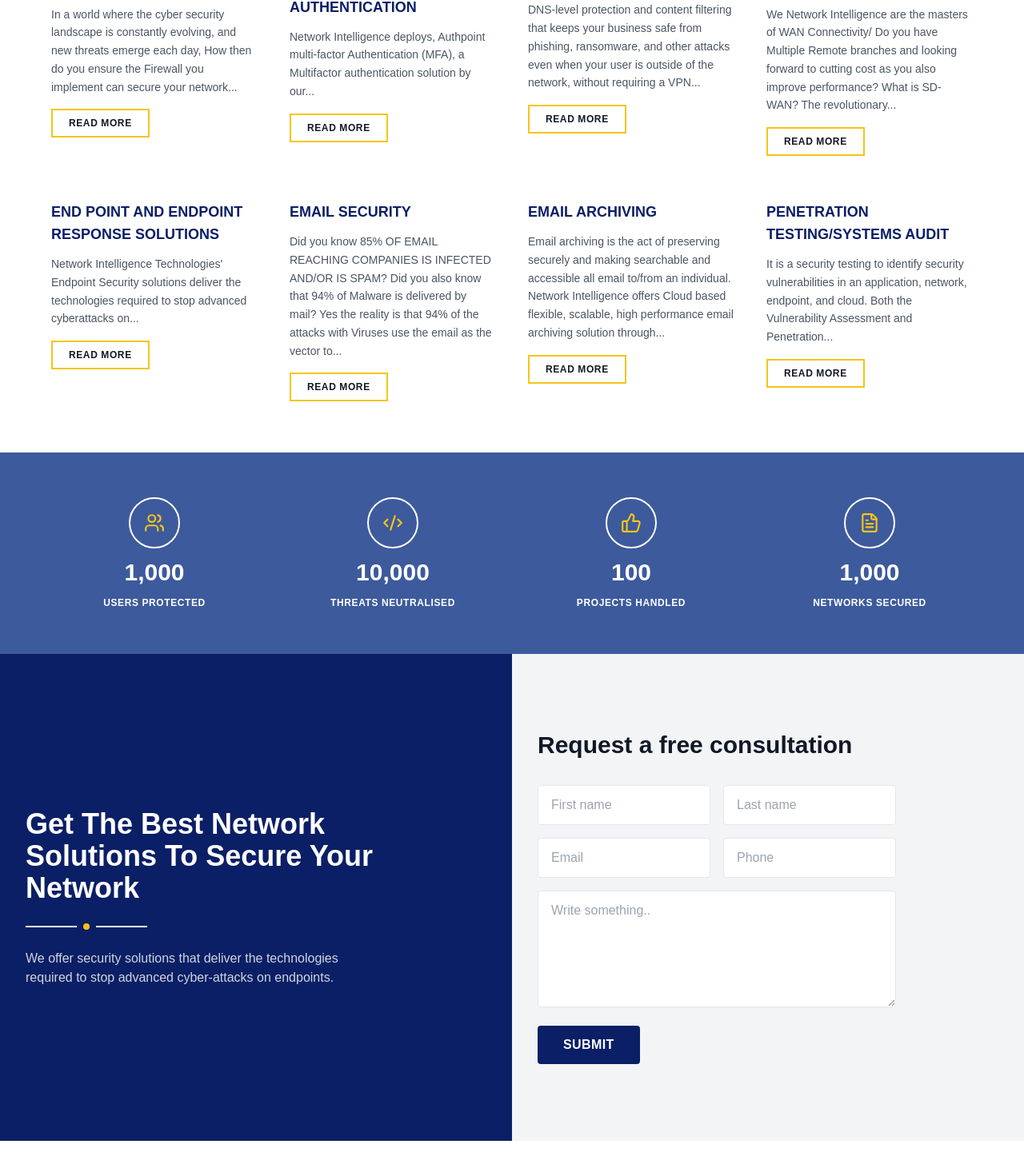
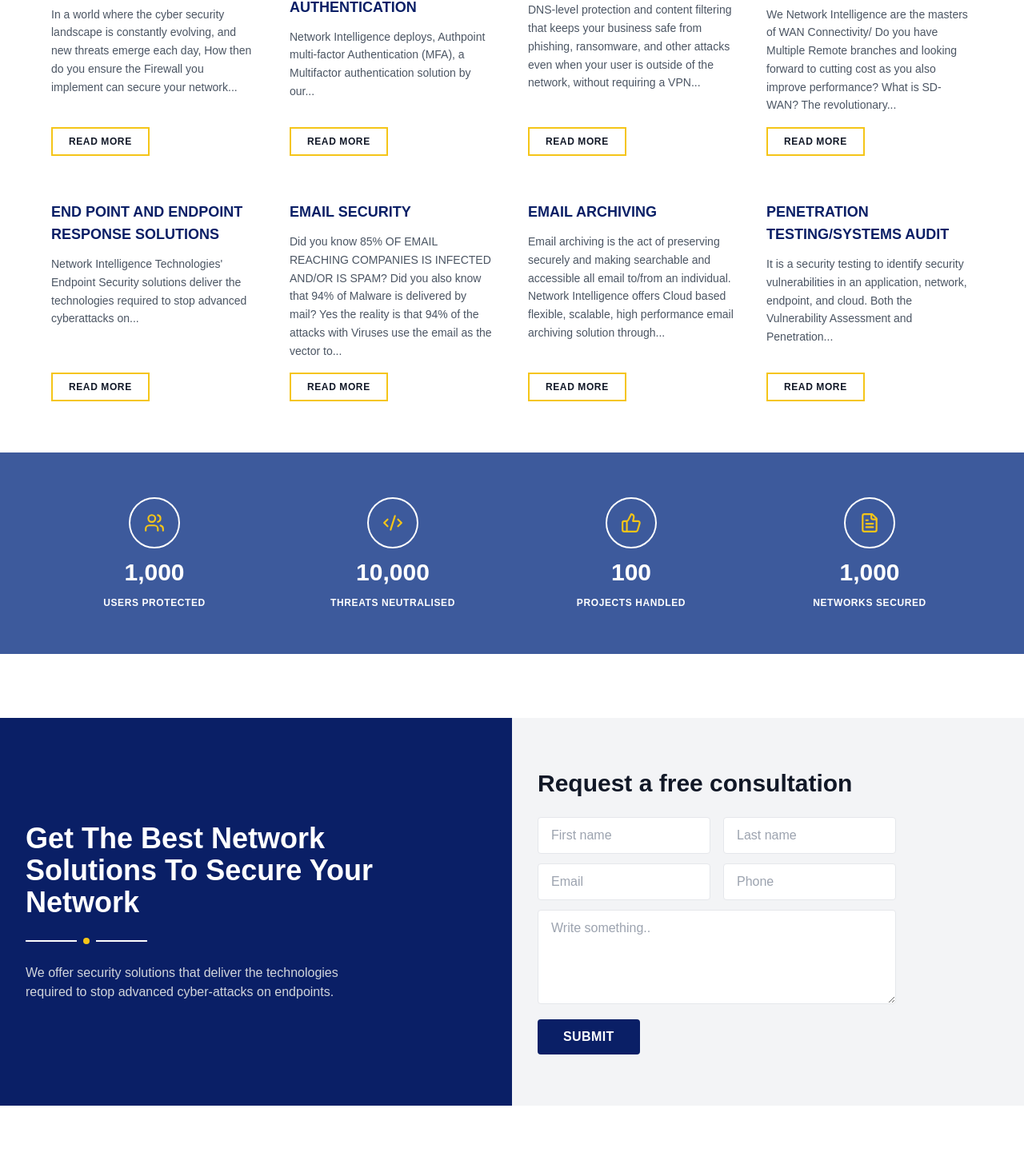
Before and after one commit to IamHendy/nit-website, a Next.js app: page / in a window 1280 px wide. Shown: the part 2233-3699 px from the top of the page at 80% size. Built offline with nearby package versions, Linux system fonts and the light colour scheme.

Commit message:
corrections

```diff
--- a/src/app/page.js
+++ b/src/app/page.js
@@ -37,7 +37,7 @@
       <section className="py-14 md:py-16">
         <div className="container">
           <SectionHeading compact>Our Solutions</SectionHeading>
-          <div className="grid grid-cols-1 sm:grid-cols-2 lg:grid-cols-3 xl:grid-cols-4 gap-x-10 gap-y-14">
+          <div className="grid grid-cols-1 sm:grid-cols-2 lg:grid-cols-3 xl:grid-cols-4 gap-x-10 gap-y-14 items-stretch">
             {[
               ...SOLUTIONS.map((s) => ({
                 href: `/solutions/${s.slug}`,
--- a/src/components/ConsultationSection.jsx
+++ b/src/components/ConsultationSection.jsx
@@ -2,8 +2,8 @@
 
 export default function ConsultationSection() {
   return (
-    <section className="grid grid-cols-1 md:grid-cols-2">
-      <div className="bg-navy text-white px-8 py-16 md:py-24 flex flex-col justify-center">
+    <section className="grid grid-cols-1 md:grid-cols-2 mt-14 md:mt-20">
+      <div className="bg-navy text-white px-8 py-12 md:py-16 flex flex-col justify-center">
         <div className="max-w-md mx-auto md:mx-0">
           <h2 className="text-3xl md:text-4xl font-bold leading-snug">
             Get The Best Network Solutions To Secure Your Network
@@ -20,47 +20,47 @@
         </div>
       </div>
 
-      <div className="bg-gray-100 px-8 py-16 md:py-24 flex flex-col justify-center">
+      <div className="bg-gray-100 px-8 py-12 md:py-16 flex flex-col justify-center">
         <div className="max-w-md mx-auto md:mx-0 w-full">
-          <h2 className="text-2xl md:text-3xl font-bold text-gray-900 mb-8">
+          <h2 className="text-2xl md:text-3xl font-bold text-gray-900 mb-6">
             Request a free consultation
           </h2>
           <form
-            className="space-y-4"
+            className="space-y-3"
             onSubmit={(e) => e.preventDefault()}
           >
             <div className="grid grid-cols-1 sm:grid-cols-2 gap-4">
               <input
                 type="text"
                 placeholder="First name"
-                className="w-full px-4 py-3 bg-white border border-gray-200 rounded focus:outline-none focus:ring-2 focus:ring-navy"
+                className="w-full px-4 py-2.5 bg-white border border-gray-200 rounded focus:outline-none focus:ring-2 focus:ring-navy"
               />
               <input
                 type="text"
                 placeholder="Last name"
-                className="w-full px-4 py-3 bg-white border border-gray-200 rounded focus:outline-none focus:ring-2 focus:ring-navy"
+                className="w-full px-4 py-2.5 bg-white border border-gray-200 rounded focus:outline-none focus:ring-2 focus:ring-navy"
               />
             </div>
             <div className="grid grid-cols-1 sm:grid-cols-2 gap-4">
               <input
                 type="email"
                 placeholder="Email"
-                className="w-full px-4 py-3 bg-white border border-gray-200 rounded focus:outline-none focus:ring-2 focus:ring-navy"
+                className="w-full px-4 py-2.5 bg-white border border-gray-200 rounded focus:outline-none focus:ring-2 focus:ring-navy"
               />
               <input
                 type="tel"
                 placeholder="Phone"
-                className="w-full px-4 py-3 bg-white border border-gray-200 rounded focus:outline-none focus:ring-2 focus:ring-navy"
+                className="w-full px-4 py-2.5 bg-white border border-gray-200 rounded focus:outline-none focus:ring-2 focus:ring-navy"
               />
             </div>
             <textarea
               placeholder="Write something.."
-              rows={5}
-              className="w-full px-4 py-3 bg-white border border-gray-200 rounded focus:outline-none focus:ring-2 focus:ring-navy resize-y"
+              rows={4}
+              className="w-full px-4 py-2.5 bg-white border border-gray-200 rounded focus:outline-none focus:ring-2 focus:ring-navy resize-y"
             ></textarea>
             <button
               type="submit"
-              className="bg-navy text-white font-semibold tracking-wide px-8 py-3 rounded hover:bg-navy-light transition-colors"
+              className="bg-navy text-white font-semibold tracking-wide px-8 py-2.5 rounded hover:bg-navy-light transition-colors"
             >
               SUBMIT
             </button>
--- a/src/components/Footer.jsx
+++ b/src/components/Footer.jsx
@@ -13,7 +13,7 @@
 export default function Footer() {
   return (
     <footer className="bg-navy-dark text-gray-300">
-      <div className="container grid grid-cols-1 md:grid-cols-4 gap-10 py-16">
+      <div className="max-w-6xl mx-auto px-6 md:px-10 grid grid-cols-1 md:grid-cols-4 gap-10 py-16">
         <div>
           <div className="bg-white rounded p-2 inline-block mb-4">
             <Image
--- a/src/components/SolutionCard.jsx
+++ b/src/components/SolutionCard.jsx
@@ -7,7 +7,7 @@
   goldButton = false,
 }) {
   return (
-    <div className="text-left">
+    <div className="text-left h-full flex flex-col">
       <h3 className="font-bold text-lg text-navy mb-3 uppercase">
         {title}
       </h3>
@@ -15,14 +15,14 @@
       {goldButton ? (
         <Link
           href={href}
-          className="inline-block border-2 border-gold text-gray-900 text-xs font-bold tracking-wider px-5 py-2 hover:bg-gold active:bg-gold-dark active:border-gold-dark transition-colors"
+          className="inline-block self-start mt-auto border-2 border-gold text-gray-900 text-xs font-bold tracking-wider px-5 py-2 hover:bg-gold active:bg-gold-dark active:border-gold-dark transition-colors"
         >
           READ MORE
         </Link>
       ) : (
         <Link
           href={href}
-          className="text-navy font-semibold text-sm hover:text-gold transition-colors"
+          className="text-navy font-semibold text-sm hover:text-gold transition-colors mt-auto self-start"
         >
           Read More
         </Link>
```
